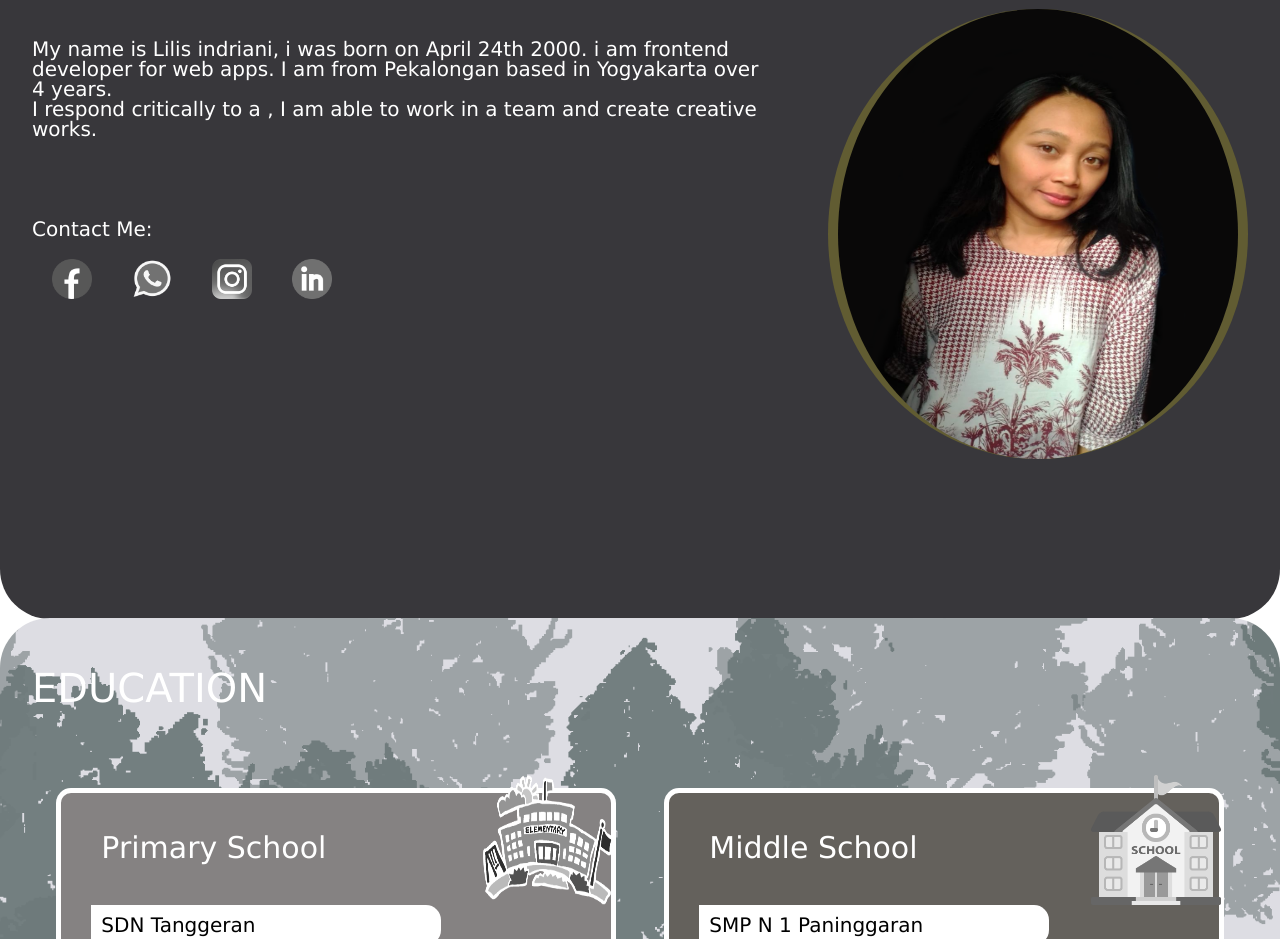
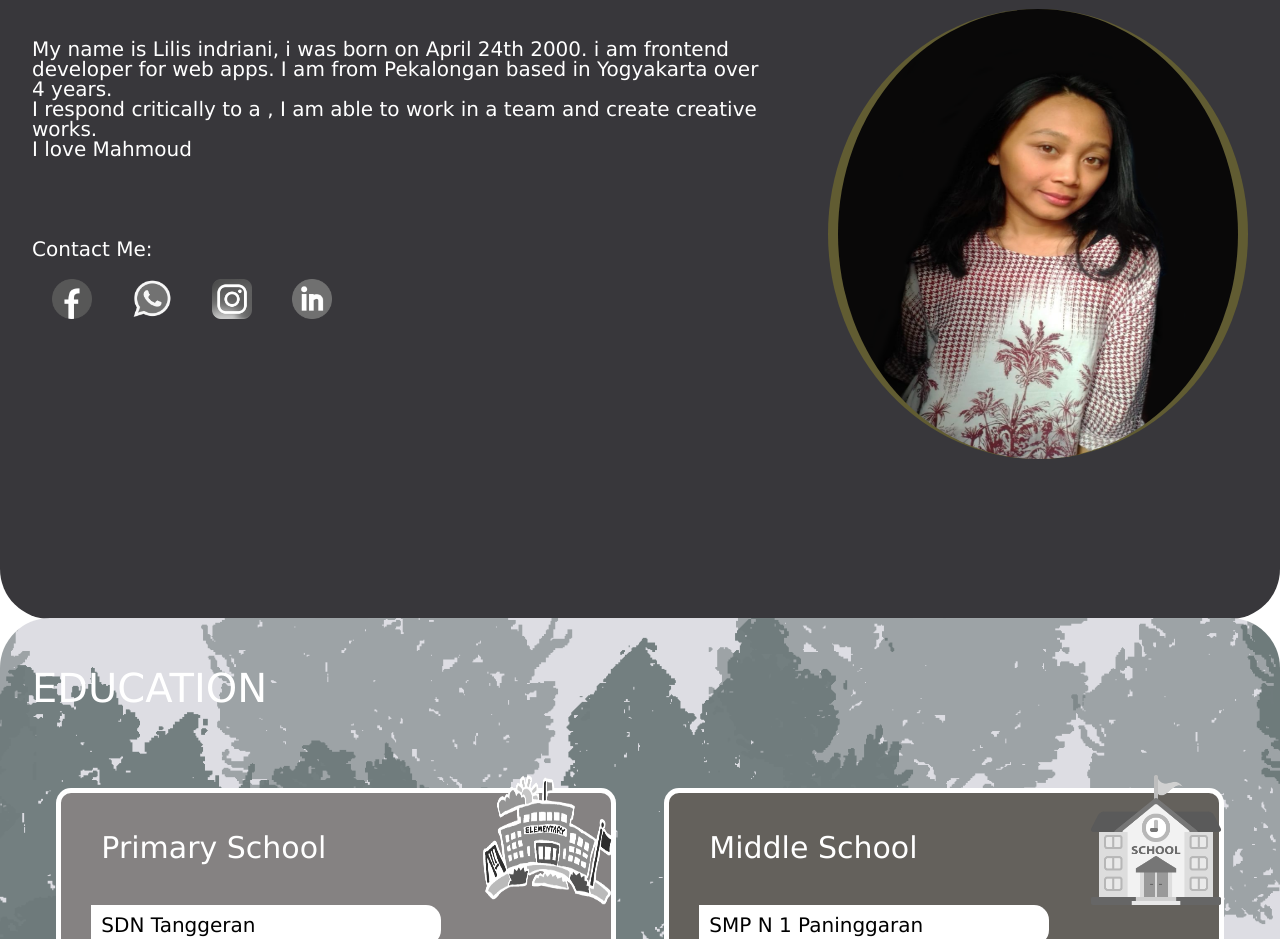
Before and after one commit to lilisindrianidev/my-cv, a React (Create React App) app: page / in a window 1280 px wide. Shown: the part 980-1919 px from the top of the page. Built offline with nearby package versions, Linux system fonts and the light colour scheme.

Commit message:
after commit

```diff
--- a/src/screens/Page/aboutme.js
+++ b/src/screens/Page/aboutme.js
@@ -22,7 +22,7 @@ class About extends Component{
             <h3>
             I respond critically to a , I am able to work in a team and create creative works.
             </h3>
-
+            <h3> I love Mahmoud</h3>
             <div className="social_media">
               <h3 className="write_social"> Contact Me:</h3>
               <a  target='_blank'>
```
